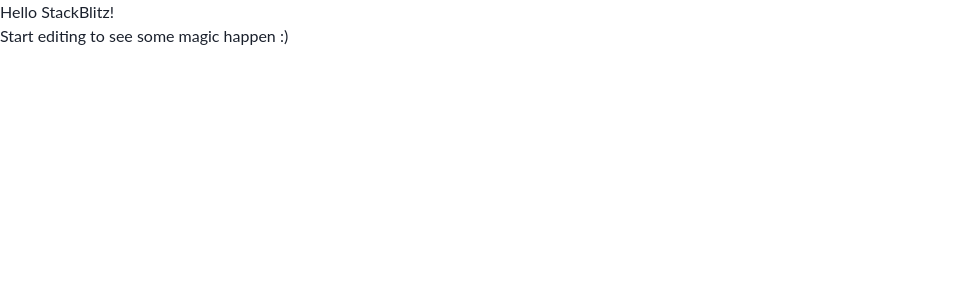
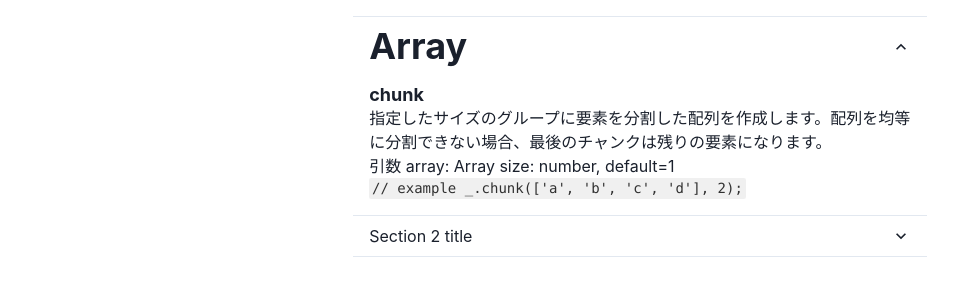
Before and after one commit to RyoTa0222/lodash-tutorial, a React (Create React App) app: page / in a window 1280 px wide. Shown: the top 300 px of the page, without its empty margins (0-972 px from the left). Built offline with nearby package versions, Linux system fonts and the light colour scheme.

Commit message:
feature: first commit

```diff
--- a/package.json
+++ b/package.json
@@ -12,8 +12,10 @@
     "@emotion/react": "11.4.0",
     "@emotion/styled": "11.3.0",
     "framer-motion": "4.1.17",
+    "lodash": "^4.17.21",
     "react": "17.0.2",
-    "react-dom": "17.0.2"
+    "react-dom": "17.0.2",
+    "react-simple-code-editor": "^0.11.0"
   },
   "scripts": {
     "start": "react-scripts start",
--- a/src/App.js
+++ b/src/App.js
@@ -1,12 +1,12 @@
 import React from 'react';
 import './style.css';
 import { ChakraProvider } from '@chakra-ui/react';
+import Loadash from './lodash';
 
 export default function App() {
   return (
     <ChakraProvider>
-      <h1>Hello StackBlitz!</h1>
-      <p>Start editing to see some magic happen :)</p>
+      <Loadash />
     </ChakraProvider>
   );
 }
--- /dev/null
+++ b/src/components/AccordionTitle.js
@@ -0,0 +1,24 @@
+import React from 'react';
+import {
+  Container,
+  Heading,
+  Accordion,
+  AccordionItem,
+  AccordionButton,
+  AccordionPanel,
+  AccordionIcon,
+  Box
+} from '@chakra-ui/react';
+
+const AccordionTitle = ({ title }) => {
+  return (
+    <AccordionButton>
+      <Box flex="1" textAlign="left">
+        <Heading>{title}</Heading>
+      </Box>
+      <AccordionIcon />
+    </AccordionButton>
+  );
+};
+
+export default AccordionTitle;
--- /dev/null
+++ b/src/lodash.js
@@ -0,0 +1,61 @@
+import React from 'react';
+import {
+  Container,
+  Heading,
+  Accordion,
+  AccordionItem,
+  AccordionButton,
+  AccordionPanel,
+  AccordionIcon,
+  Box,
+  Code
+} from '@chakra-ui/react';
+import AccordionTitle from './components/AccordionTitle';
+import _ from "lodash"
+
+const Loadash = () => {
+  const test = _.chunk(['a', 'b', 'c', 'd'], 3);
+  console.log(test)
+  return (
+    <Container>
+      <Accordion defaultIndex={[0]} mt="4" allowMultiple>
+        <AccordionItem>
+          <AccordionTitle title="Array" />
+          <AccordionPanel pb={4}>
+          {/* chunk */}
+            <Heading fontSize="lg">chunk</Heading>
+            指定したサイズのグループに要素を分割した配列を作成します。配列を均等に分割できない場合、最後のチャンクは残りの要素になります。
+            <Box>
+              引数
+              array: Array
+              size: number, default=1
+            </Box>
+            <Code colorScheme="blackAlpha">
+              // example
+              _.chunk(['a', 'b', 'c', 'd'], 2);
+            </Code>
+          </AccordionPanel>
+        </AccordionItem>
+
+        <AccordionItem>
+          <h2>
+            <AccordionButton>
+              <Box flex="1" textAlign="left">
+                Section 2 title
+              </Box>
+              <AccordionIcon />
+            </AccordionButton>
+          </h2>
+          <AccordionPanel pb={4}>
+            Lorem ipsum dolor sit amet, consectetur adipiscing elit, sed do
+            eiusmod tempor incididunt ut labore et dolore magna aliqua. Ut enim
+            ad minim veniam, quis nostrud exercitation ullamco laboris nisi ut
+            aliquip ex ea commodo consequat.
+          </AccordionPanel>
+        </AccordionItem>
+      </Accordion>
+    </Container>
+  );
+};
+
+export default Loadash;
```
